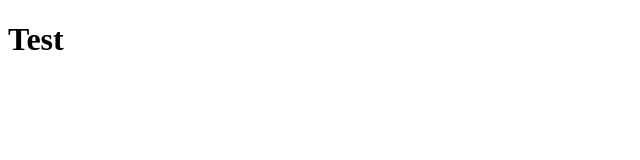
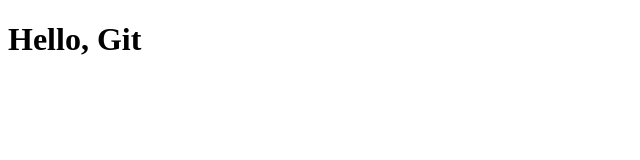
Before and after one commit to SlawaSlawa/git-test, a plain HTML site: page index.html in a window 1280 px wide. Shown: the whole page, without its empty margins (0-640 px from the left). Drawn offline with Linux system fonts and the light colour scheme.

Commit message:
third commit

```diff
--- a/index.html
+++ b/index.html
@@ -6,6 +6,6 @@
         <title>Git - Lessons</title>
     </head>
     <body>
-        <h1>Test</h1>
+        <h1>Hello, Git</h1>
     </body>
 </html>
```
